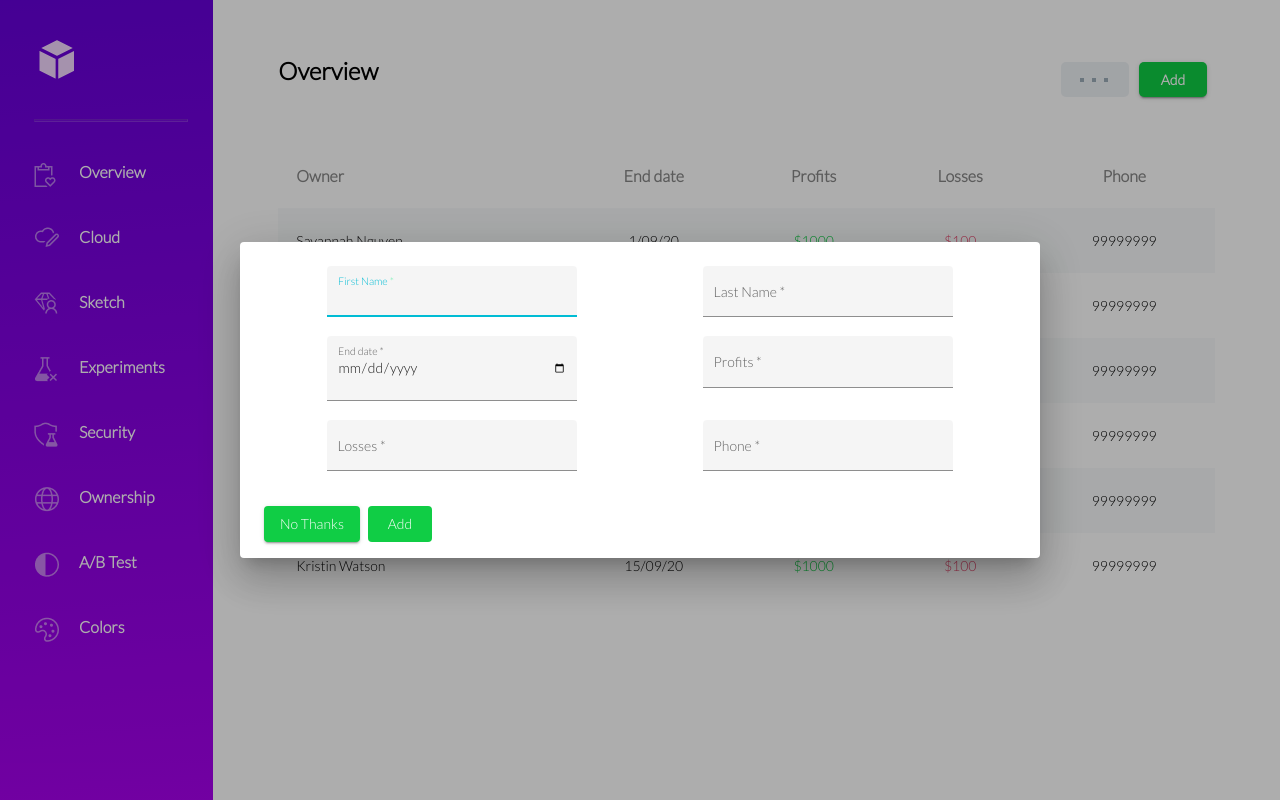
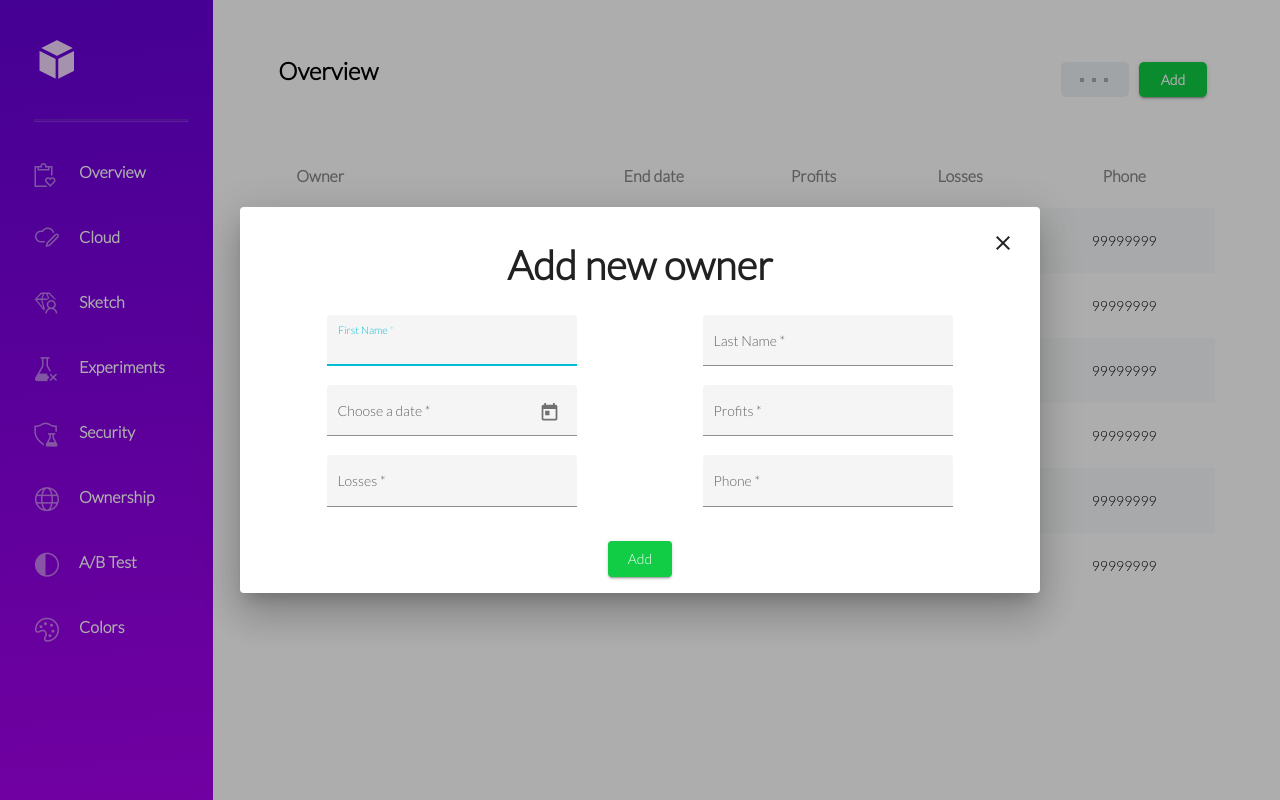
Before and after one commit to More213/More213.github.io, an Angular app: page / in a window 1280 px wide. Both pictures are taken after a click on the button "Add". Built offline with nearby package versions, Linux system fonts and the light colour scheme; what @ngrx/effects, @ngrx/router-store, @ngrx/store would draw is missing.

Commit message:
correcting the project in accordance with the feedback (in progress)

```diff
--- a/src/app/components/overview/modal-form/modal-form.component.html
+++ b/src/app/components/overview/modal-form/modal-form.component.html
@@ -1,10 +1,5 @@
-<mat-form-field>
-  <a href="#" class="popup__area"></a>
-  <div class="popup__body">
-    <div class="popup__content">
-      <a href="#" class="popup__close"><mat-icon>clear</mat-icon></a>
-      <div class="popup__title">Add new owner</div>
-      <app-overview-form (addNewOwner)="onAdd($event)"></app-overview-form>
-    </div>
-  </div>
-</mat-form-field>
+<div class="popup__content">
+  <mat-icon (click)="onNoClick()">clear</mat-icon>
+  <div class="popup__title">Add new owner</div>
+  <app-overview-form (addNewOwner)="onAdd($event)"></app-overview-form>
+</div>
--- a/src/app/components/overview/modal-form/modal-form.component.scss
+++ b/src/app/components/overview/modal-form/modal-form.component.scss
@@ -1,47 +1,17 @@
-.popup{
-  position: fixed;
+.popup__content{
+  text-align: center;
+  min-width: 300px;
+  max-width: 800px;
+  text-align: center;
+  display: flex;
+  flex-direction: column;
   width: 100%;
-  height: 100%;
-  background: rgba(0,0,0,0.8);
-  top: 0;
-  left: 0;
-  visibility: hidden;
-}
-.popup__area{
-  position: absolute;
-  width: 100%;
-  height: 100%;
-  top: 0;
-  left: 0;
-}
-.popup:target {
-  opacity: 1;
-  visibility: visible;
-}
-.popup__body{
-  min-height: 100%;
-  display: flex;
-  align-items: center;
-  justify-content: center;
-  padding: 30px 10px;
-}
-.popup__content{
-  background: #FFFFFF;
-  color: #000;
-  max-width: 1000px;
-  padding: 30px;
-  border-radius: 10px;
-  position: relative;
+  .mat-icon{
+    padding-left: calc(100% - 25px);
+  }
 }
 .popup__title{
   font-size: 40px;
   margin: 0 0 1em 0;
+  font-weight: 600;
 }
-.popup__close{
-  position: absolute;
-  right: 10px;
-  top: 10px;
-  font-size: 20px;
-  text-decoration: none;
-  color: black;
-}
--- a/src/app/components/overview/modal-form/modal-form.component.ts
+++ b/src/app/components/overview/modal-form/modal-form.component.ts
@@ -1,7 +1,7 @@
 import {Component, Inject, OnInit} from '@angular/core';
 import {Owner} from '../../../models/interfaces/owner';
 import {ownersArray} from '../overview-table/overview-table.component';
-// import {MatDialog} from "@angular/material/dialog";
+import {MatDialogRef} from '@angular/material/dialog';
 
 @Component({
   selector: 'app-modal-form',
@@ -10,7 +10,7 @@ import {ownersArray} from '../overview-table/overview-table.component';
 })
 export class ModalFormComponent implements OnInit {
   public owners: Owner[] = ownersArray;
-  constructor() {}
+  constructor(public dialogRef: MatDialogRef<ModalFormComponent>) {}
 
   ngOnInit(): void {
   }
@@ -18,4 +18,7 @@ export class ModalFormComponent implements OnInit {
   onAdd(owner: Owner): void {
     this.owners.push(owner);
   }
+  onNoClick(): void {
+    this.dialogRef.close();
+  }
 }
--- a/src/app/components/overview/overview-form/overview-form.component.html
+++ b/src/app/components/overview/overview-form/overview-form.component.html
@@ -23,17 +23,20 @@
         />
     </mat-form-field>
 
-    <mat-form-field class="example-full-width">
-      <mat-label for="owner-endDate">End date</mat-label>
+    <mat-form-field class="example-full-width" color="accent" appearance="fill">
+      <mat-label for="owner-endDate">Choose a date</mat-label>
       <input
         matInput
-        type="date"
+        [matDatepicker]="picker"
         class="form-control"
         id="owner-endDate"
         formControlName="endDate"
-        placeholder="End date"
-        />
+        placeholder="Choose a date"
+        [disabled]="true">
+      <mat-datepicker-toggle matSuffix [for]="picker"></mat-datepicker-toggle>
+      <mat-datepicker #picker disabled="false"></mat-datepicker>
     </mat-form-field>
+
     <mat-form-field class="example-full-width">
       <mat-label for="owner-profits">Profits</mat-label>
       <input
@@ -68,9 +71,10 @@
         />
     </mat-form-field>
   </div>
-
+  <div class="warn-text" *ngIf="warnText">
+    <p>{{warnText}}</p>
+  </div>
   <div mat-dialog-actions>
-    <button mat-raised-button (click)="onNoClick()">No Thanks</button>
-    <button mat-raised-button type="button" class="btn btn-success " [disabled]="profileForm.invalid" (click)="onAdd()">Add</button>
+    <button mat-raised-button type="button" class="btn btn-success" (click)="onAdd()">Add</button>
   </div>
 </form>
--- a/src/app/components/overview/overview-form/overview-form.component.scss
+++ b/src/app/components/overview/overview-form/overview-form.component.scss
@@ -3,6 +3,7 @@
 //}
 .example-form {
   text-align: center;
+  font-family: Lato-Light;
   min-width: 300px;
   max-width: 800px;
   text-align: center;
@@ -15,16 +16,19 @@
     display: flex;
     flex-direction: row;
     flex-wrap: wrap;
-    justify-content: space-around
-  ;
+    justify-content: space-around;
+
+    .example-full-width {
+      width: 250px;
+      margin: 0 3px;
+    }
   }
   button {
     color: #FFFFFF;
     background: #10cd45;
   }
+  .mat-dialog-actions{
+    margin-left: auto;
+    margin-right: auto;
+  }
 }
-
-.example-full-width {
-  width: 250px;
-  margin: 0 3px;
-}
--- a/src/app/components/overview/overview-form/overview-form.component.ts
+++ b/src/app/components/overview/overview-form/overview-form.component.ts
@@ -4,12 +4,14 @@ import {FormControl, FormGroup, Validators} from '@angular/forms';
 import * as moment from 'moment';
 import { MatDialogRef } from '@angular/material/dialog';
 import { ownersArray } from '../overview-table/overview-table.component';
+
 @Component({
   selector: 'app-overview-form',
   templateUrl: './overview-form.component.html',
   styleUrls: ['./overview-form.component.scss']
 })
 export class OverviewFormComponent implements OnInit {
+  public warnText = '';
   profileForm = new FormGroup({
     firstName: new FormControl('', [Validators.required]),
     lastName: new FormControl('', [Validators.required]),
@@ -22,6 +24,7 @@ export class OverviewFormComponent implements OnInit {
 
   @Output() addNewOwner = new EventEmitter<Owner>();
   public owners: Owner[] = ownersArray;
+  regex = RegExp('[+]?[0-9]*[.,]?[0-9]+');
 
 
   constructor(public dialogRef: MatDialogRef<OverviewFormComponent>) {}
@@ -34,7 +37,45 @@ export class OverviewFormComponent implements OnInit {
     return newPhoneFormat;
   }
 
+  checkProfits(): void {
+    if (!this.profileForm.value.profits) {
+      this.warnText = 'please enter profits';
+    } else if (this.regex.test(this.profileForm.value.profits)) {
+      this.warnText = 'please enter a positive profits';
+    }
+  }
+
+  checkLosses(): void {
+    if (!this.profileForm.value.losses) {
+      this.warnText = 'please enter losses';
+    } else if (this.regex.test(this.profileForm.value.losses)) {
+      this.warnText = 'please enter a positive losses';
+    }
+  }
+
+  validationForm(): void {
+    if (!this.profileForm.value.firstName) {
+      this.warnText = 'please enter name';
+    } else if (!this.profileForm.value.lastName) {
+      this.warnText = 'please enter your last name';
+    } else if (!this.profileForm.value.endDate) {
+      this.warnText = 'please enter date';
+    }
+    this.checkProfits();
+    this.checkLosses();
+    // } else if (!this.profileForm.value.profits) {
+    //   this.warnText = 'please enter your last name';
+    // } else if (!this.profileForm.value.losses) {
+    //   this.warnText = 'please enter your last name';
+    // } else if (!this.profileForm.value.phone) {
+    //   this.warnText = 'please enter your last name'; }
+    // } else if (!this.profileForm.value.phone) {
+    //   this.warnText = '';
+    // }
+  }
+
   public onAdd(): void {
+    this.validationForm();
     this.profileForm.value.id = ++this.profileForm.value.id;
     this.profileForm.value.endDate = moment(this.profileForm.value.endDate).format('DD/MM/YY');
     const owner = new Owner(
@@ -47,16 +88,11 @@ export class OverviewFormComponent implements OnInit {
       this.profileForm.value.id,
       );
     this.addNewOwner.emit(owner);
-    this.onAddNew(owner);
-    this.profileForm.reset();
-    this.onNoClick();
+    // this.profileForm.reset();
+    // this.onNoClick();
     }
 
   onNoClick(): void {
     this.dialogRef.close();
   }
-
-  onAddNew(owner: Owner): void {
-    this.owners.push(owner);
-  }
 }
--- a/src/app/pages/overview/overview.component.ts
+++ b/src/app/pages/overview/overview.component.ts
@@ -19,7 +19,7 @@ export class OverviewComponent implements OnInit{
   }
 
   openDialog(): void {
-    const dialogRef = this.dialog.open(OverviewFormComponent, {
+    const dialogRef = this.dialog.open(ModalFormComponent, {
       width: '800px',
     });
 
```
